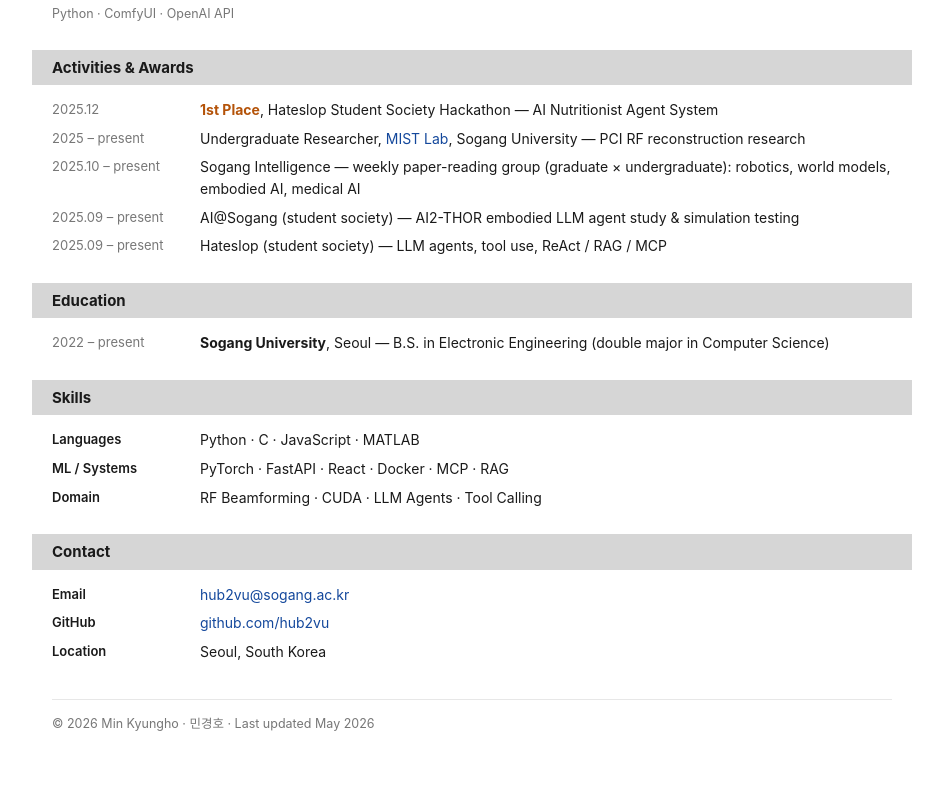
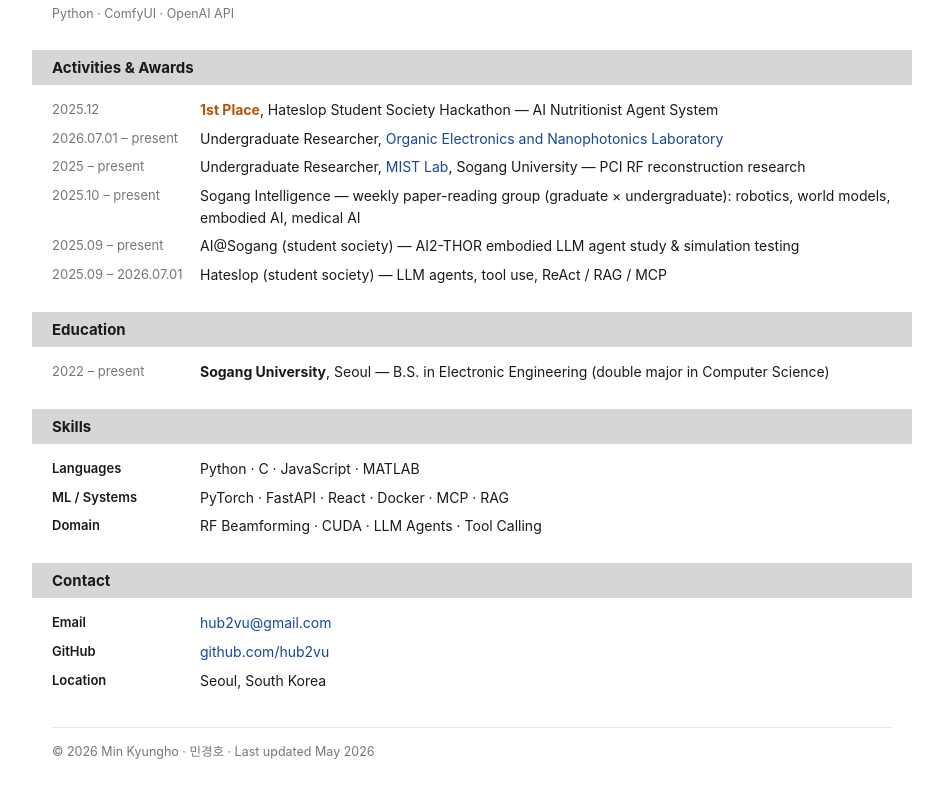
Before and after one commit to hub2vu/Portfolio, a React (Vite) app: page / in a window 1280 px wide. Shown: the part 1066-1864 px from the top of the page, without its empty margins (168-1111 px from the left). Before the commit the page ends 1839 px from the top, so only its background shows below. Built offline with nearby package versions, Linux system fonts and the light colour scheme.

Commit message:
Update contact email and activities

```diff
--- a/portfolio.jsx
+++ b/portfolio.jsx
@@ -1,6 +1,7 @@
 import React from "react";
 
 const MIST_LAB = "https://mist.sogang.ac.kr/";
+const OENL_LAB = "https://www.oenl.snu.ac.kr/";
 
 const PROFILE = {
   name: "Min Kyungho",
@@ -10,7 +11,7 @@ const PROFILE = {
   bio: "RF 신호 복원, embodied LLM agents, LLM 기반 연구 자동화를 연구 아이디어에서 실제로 동작하는 실험 파이프라인과 소프트웨어 시스템으로 구현합니다.",
   interests:
     "Medical AI · RF Signal Reconstruction · Embodied AI · Robotics & LLM Agents · Research Automation",
-  email: "hub2vu@sogang.ac.kr",
+  email: "hub2vu@gmail.com",
   github: "github.com/hub2vu",
   githubUrl: "https://github.com/hub2vu",
   location: "Seoul, South Korea",
@@ -75,6 +76,17 @@ const ACTIVITIES = [
     ),
   },
   {
+    when: "2026.07.01 – present",
+    what: (
+      <>
+        Undergraduate Researcher,{" "}
+        <a href={OENL_LAB} target="_blank" rel="noreferrer">
+          Organic Electronics and Nanophotonics Laboratory
+        </a>
+      </>
+    ),
+  },
+  {
     when: "2025 – present",
     what: (
       <>
@@ -95,7 +107,7 @@ const ACTIVITIES = [
     what: "AI@Sogang (student society) — AI2-THOR embodied LLM agent study & simulation testing",
   },
   {
-    when: "2025.09 – present",
+    when: "2025.09 – 2026.07.01",
     what: "Hateslop (student society) — LLM agents, tool use, ReAct / RAG / MCP",
   },
 ];
```
